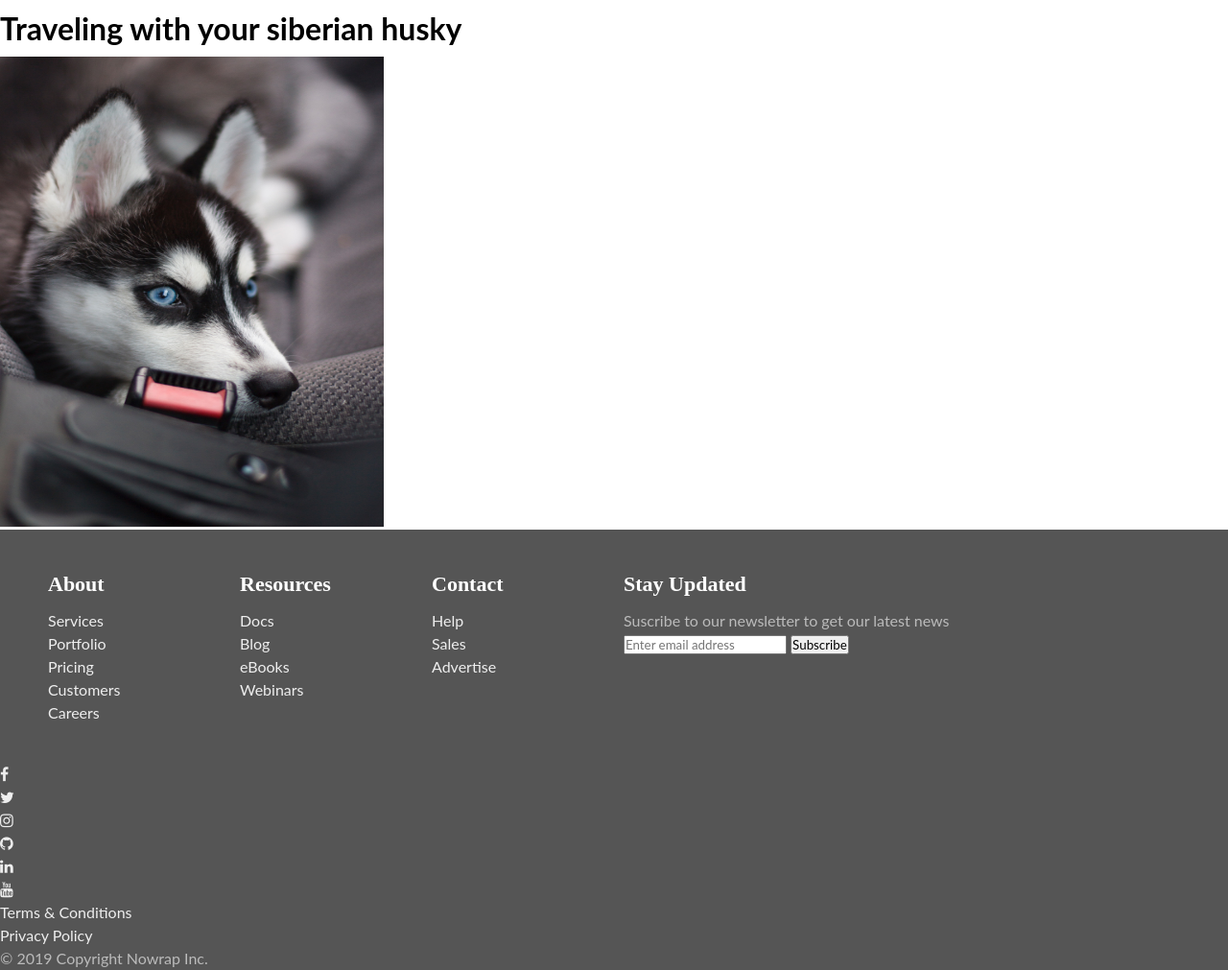
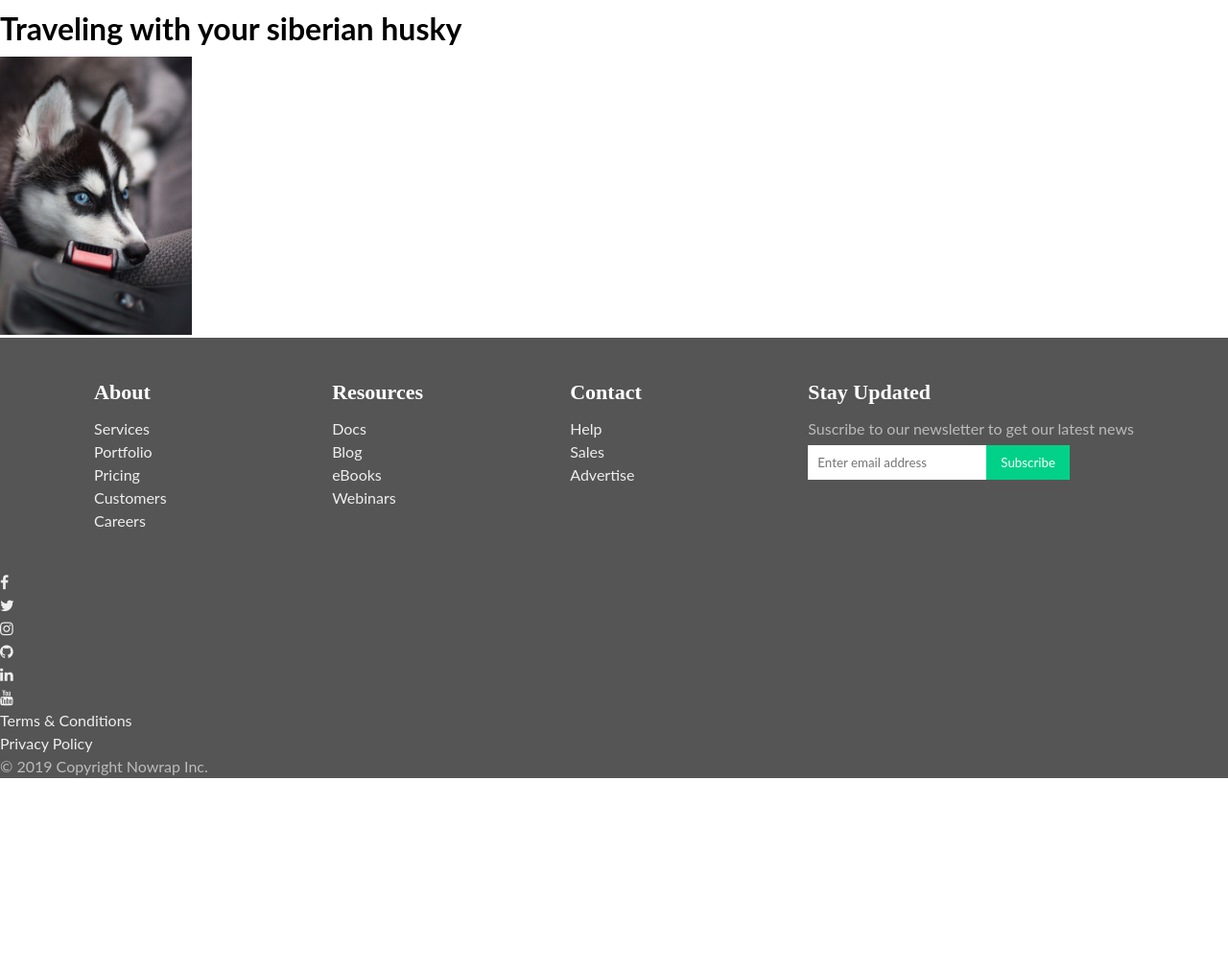
Before and after one commit to gnievap/sticky-footer, a plain HTML site: page index.html in a window 1280 px wide. Shown: the whole page at 96% size. After the commit the page ends 811 px from the top, so only its background shows below. Drawn offline with Linux system fonts and the light colour scheme.

Commit message:
Style of Stay updated column

```diff
--- a/styles/style.css
+++ b/styles/style.css
@@ -1,3 +1,23 @@
+@media only screen and (min-width: 29.8125rem /*477px*/) {
+
+    .ft-main {
+
+        justify-content: space-around;
+
+    }
+
+}
+
+@media only screen and (min-width: 77.5rem /*1240px*/ ) {
+
+    .ft-main {
+
+        justify-content: space-evenly;
+
+    }
+
+}
+
 * {
     box-sizing: border-box;
     font-family: 'Lato', sans-serif;
@@ -22,8 +42,8 @@ h1 {
 
 .image img{
     padding-top: 10px;
-    width: 400px;
-    height: 500px;
+    width: 200px;
+    height: 300px;
 }
 
 ul {
@@ -49,7 +69,7 @@ a:hover {
 .ft-main {
     padding: 1.25rem 1.875rem;
     display: flex;
-    flex-wrap: wrap;
+    flex-wrap: wrap; /*will let the footer wrap into multiple rows based on the viewport size */
 }
 
 .ft-title {
@@ -63,3 +83,23 @@ a:hover {
     padding: 1.25rem;
     min-width: 12.5rem;
 }
+
+form {
+    display: flex;
+    flex-wrap: wrap;
+}
+
+input[type="email"] {
+    border: 0;
+    padding: 0.625rem;
+    margin-top: 0.3125rem;
+}
+
+input[type="submit"] {
+    background-color: #00d188;
+    color: #fff;
+    cursor: pointer;
+    border: 0;
+    padding: 0.625rem 0.9375rem;
+    margin-top: 0.3125rem;
+}
```
